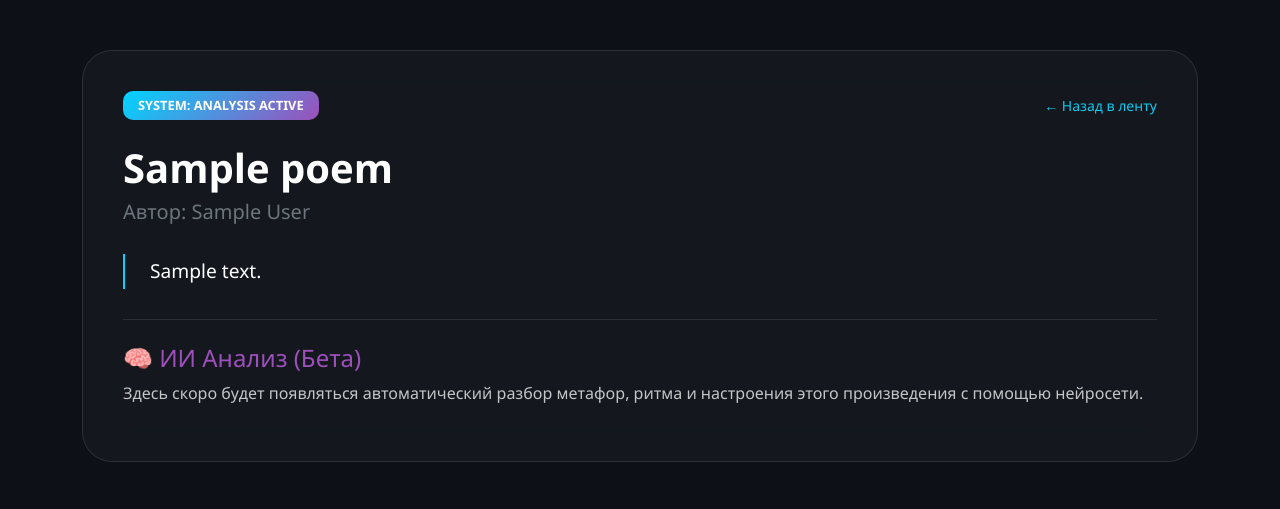
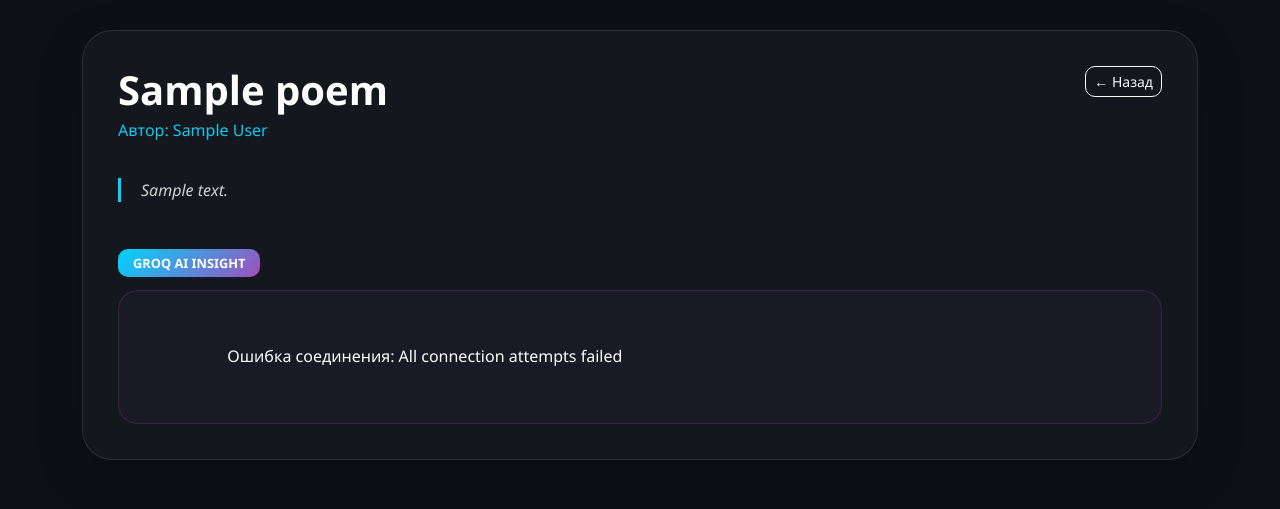
Before and after one commit to zynqff/ssalfatest, a FastAPI app: page /poem/1 in a window 1280 px wide. Shown: the top 509 px of the page. Run offline with FastAPI, Linux system fonts and the light colour scheme; tables that the repository leaves empty hold one stand-in row (values such as "Sample post"); data that the repository does not hold is empty.

Commit message:
Update poem_detail.html

```diff
--- a/templates/poem_detail.html
+++ b/templates/poem_detail.html
@@ -6,52 +6,66 @@
     <link href="https://cdn.jsdelivr.net/npm/bootstrap@5.3.0/dist/css/bootstrap.min.css" rel="stylesheet">
     <style>
         :root { --accent: #00d4ff; --secondary: #9d50bb; }
-        body { background: #0d1117; color: white; font-family: 'Segoe UI', sans-serif; }
+        body { background: #0d1117; color: white; font-family: 'Segoe UI', sans-serif; padding-bottom: 50px; }
+
         .glass-card {
             background: rgba(255, 255, 255, 0.03);
             backdrop-filter: blur(20px);
             border: 1px solid rgba(255, 255, 255, 0.1);
             border-radius: 30px;
-            padding: 40px;
-            margin-top: 50px;
+            padding: 35px;
+            margin-top: 30px;
         }
-        .ai-badge {
+
+        .poem-box {
+            border-left: 3px solid var(--accent);
+            padding-left: 20px;
+            margin: 20px 0;
+            white-space: pre-wrap;
+            font-style: italic;
+            color: rgba(255,255,255,0.8);
+        }
+
+        .ai-response {
+            background: rgba(157, 80, 187, 0.05);
+            border-radius: 20px;
+            padding: 25px;
+            border: 1px solid rgba(157, 80, 187, 0.2);
+            line-height: 1.7;
+            white-space: pre-wrap; /* Чтобы сохранить структуру ответа ИИ */
+        }
+
+        .badge-ai {
             background: linear-gradient(135deg, var(--accent), var(--secondary));
             padding: 5px 15px;
             border-radius: 10px;
+            font-weight: bold;
             font-size: 0.8rem;
-            font-weight: 800;
-        }
-        .poem-text {
-            white-space: pre-wrap;
-            font-size: 1.2rem;
-            line-height: 1.8;
-            border-left: 2px solid var(--accent);
-            padding-left: 25px;
-            margin: 30px 0;
         }
     </style>
 </head>
 <body>
     <div class="container">
-        <div class="glass-card">
-            <div class="d-flex justify-content-between align-items-center">
-                <span class="ai-badge">SYSTEM: ANALYSIS ACTIVE</span>
-                <a href="/" class="text-info text-decoration-none small">← Назад в ленту</a>
+        <div class="glass-card shadow-lg">
+            <div class="d-flex justify-content-between align-items-start">
+                <div>
+                    <h1 class="fw-bold m-0">{{ poem.title }}</h1>
+                    <p class="text-info mt-1">Автор: {{ poem.author }}</p>
+                </div>
+                <a href="/" class="btn btn-sm btn-outline-light" style="border-radius: 10px;">← Назад</a>
             </div>
 
-            <h1 class="mt-4 fw-bold">{{ poem.title }}</h1>
-            <h5 class="text-secondary">Автор: {{ poem.author }}</h5>
+            <div class="poem-box">{{ poem.content }}</div>
 
-            <div class="poem-text">{{ poem.content }}</div>
-
-            <hr style="opacity: 0.1;">
-
-            <div class="mt-4">
-                <h4 style="color: var(--secondary)">🧠 ИИ Анализ (Бета)</h4>
-                <p class="opacity-75">Здесь скоро будет появляться автоматический разбор метафор, ритма и настроения этого произведения с помощью нейросети.</p>
+            <div class="mt-5">
+                <div class="mb-3">
+                    <span class="badge-ai">GROQ AI INSIGHT</span>
+                </div>
+                <div class="ai-response">
+                    {{ ai_analysis }}
+                </div>
             </div>
         </div>
     </div>
 </body>
-                  </html>
+</html>
```
